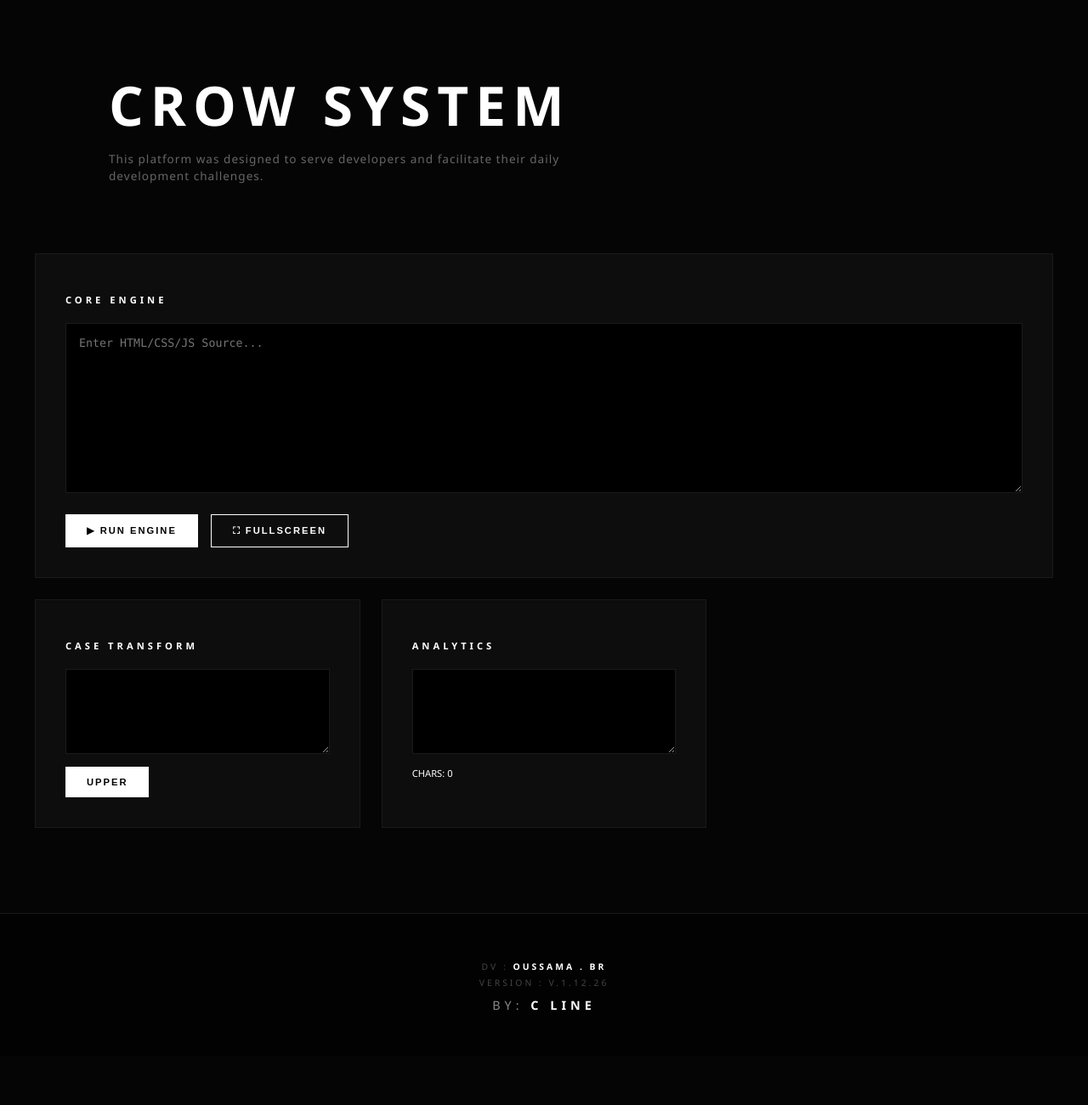
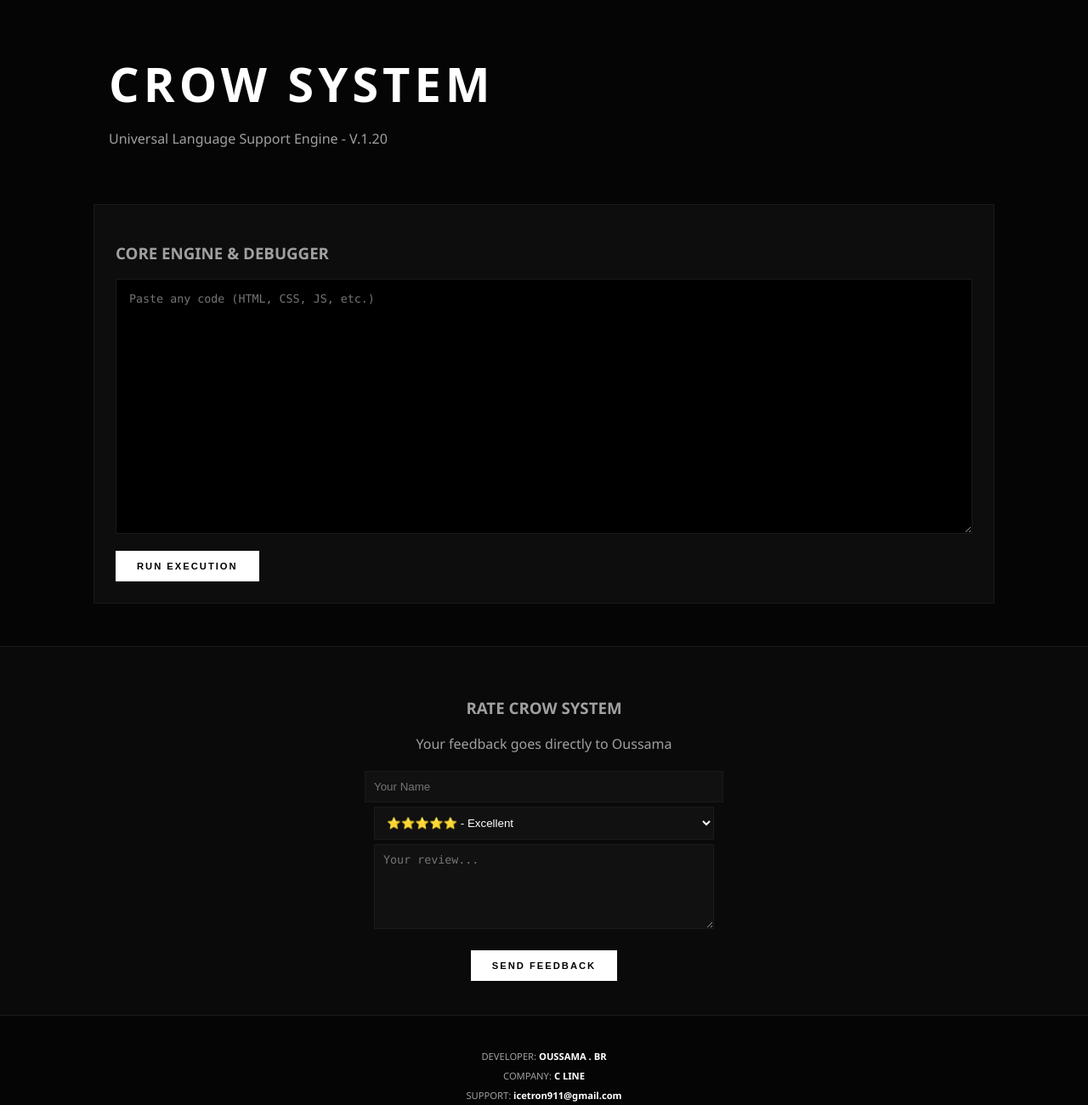
Before and after one commit to icetron911-dev/Crow-system, a plain HTML site: page index.html in a window 1280 px wide. Shown: the whole page at 85% size. Before the commit the page ends 1242 px from the top, so only its background shows below. Drawn offline with Linux system fonts and the light colour scheme.

Commit message:
Add files via upload

```diff
--- a/index.html
+++ b/index.html
@@ -3,7 +3,7 @@
 <head>
     <meta charset="UTF-8">
     <meta name="viewport" content="width=device-width, initial-scale=1.0">
-    <title>CROW SYSTEM | C Line</title>
+    <title>CROW SYSTEM | Universal Engine</title>
     <style>
         :root {
             --bg: #050505;
@@ -11,7 +11,7 @@
             --accent: #ffffff;
             --text: #a0a0a0;
             --border: #1a1a1a;
-            --transition: all 0.4s cubic-bezier(0.4, 0, 0.2, 1);
+            --glow: 0 0 15px rgba(255, 255, 255, 0.1);
         }
 
         body {
@@ -22,143 +22,99 @@
             display: flex; flex-direction: column; min-height: 100vh;
         }
 
-        /* Header Section - Aligned Left */
-        header {
-            padding: 80px 10% 40px 10%;
-            text-align: left; /* جعل النص بجهة اليسار */
-            animation: fadeIn 1s ease;
+        @keyframes fadeInUp {
+            from { opacity: 0; transform: translateY(30px); }
+            to { opacity: 1; transform: translateY(0); }
         }
 
-        @keyframes fadeIn { from {opacity: 0;} to {opacity: 1;} }
+        header { padding: 60px 10% 30px 10%; animation: fadeInUp 0.8s ease-out; }
+        h1 { font-size: clamp(2rem, 7vw, 3.5rem); color: var(--accent); letter-spacing: 5px; margin: 0; font-weight: 900; }
 
-        .logo-img { width: 70px; height: 70px; margin-bottom: 20px; border: 1px solid var(--border); padding: 8px; }
+        .container { max-width: 1100px; margin: 0 auto; padding: 20px; animation: fadeInUp 1s ease-out; width: 100%; box-sizing: border-box; }
 
-        h1 {
-            font-size: 4rem; /* تكبير الاسم قليلاً */
-            color: var(--accent);
-            letter-spacing: 8px;
-            margin: 0;
-            text-transform: uppercase;
-            font-weight: 900;
+        .card { background: var(--card-bg); border: 1px solid var(--border); padding: 25px; margin-bottom: 30px; }
+
+        textarea {
+            width: 100%; height: 300px;
+            background: #000; color: #00ff00;
+            border: 1px solid var(--border); padding: 15px;
+            font-family: 'Consolas', monospace; box-sizing: border-box; outline: none;
         }
 
-        .header-desc {
-            font-size: 0.85rem;
-            color: #666;
-            margin-top: 10px;
-            letter-spacing: 1px;
-            max-width: 600px;
-            line-height: 1.5;
+        .btn { padding: 12px 25px; font-weight: bold; cursor: pointer; text-transform: uppercase; letter-spacing: 2px; font-size: 0.7rem; border: none; transition: 0.3s; margin-top: 15px; }
+        .btn-run { background: var(--accent); color: #000; }
+
+        .feedback-section {
+            background: #0a0a0a;
+            padding: 40px 20px;
+            text-align: center;
+            border-top: 1px solid var(--border);
+            animation: fadeInUp 1.2s ease-out;
+        }
+        .feedback-form input, .feedback-form textarea {
+            background: #111; border: 1px solid var(--border); color: #fff;
+            padding: 10px; margin: 5px; width: 80%; max-width: 400px;
         }
 
-        /* Container */
-        .container { display: grid; grid-template-columns: repeat(auto-fit, minmax(350px, 1fr)); gap: 25px; max-width: 1200px; margin: 40px auto 100px; padding: 0 20px; }
-        .card { background: var(--card-bg); border: 1px solid var(--border); padding: 35px; transition: var(--transition); }
-        .card:hover { border-color: #444; }
-
-        h3 { font-size: 0.7rem; letter-spacing: 4px; color: var(--accent); margin-bottom: 20px; text-transform: uppercase; }
-
-        textarea { width: 100%; height: 200px; background: #000; color: #fff; border: 1px solid var(--border); padding: 15px; font-family: 'Consolas', monospace; box-sizing: border-box; outline: none; }
-
-        .controls { display: flex; gap: 15px; margin-top: 20px; }
-        .btn { padding: 12px 25px; font-weight: bold; cursor: pointer; text-transform: uppercase; letter-spacing: 2px; font-size: 0.7rem; transition: var(--transition); border: none; }
-        .btn-run { background: var(--accent); color: #000; }
-        .btn-full { background: transparent; color: var(--accent); border: 1px solid var(--accent); }
-
-        /* Fullscreen Overlay */
-        #fullScreenOverlay {
-            position: fixed; top: 0; left: 0; width: 100%; height: 100%;
-            background: #000; z-index: 10000; display: none;
-            flex-direction: column; align-items: center; justify-content: center;
-        }
-        #renderArea { width: 95%; height: 85%; background: #fff; border-radius: 4px; overflow: auto; }
-        .close-btn { position: absolute; top: 20px; right: 40px; color: #fff; font-size: 2rem; cursor: pointer; }
-
-        /* Footer */
-        footer { margin-top: auto; text-align: center; padding: 50px 20px; border-top: 1px solid var(--border); background: #020202; }
-        .footer-line { font-size: 0.65rem; letter-spacing: 3px; color: #444; text-transform: uppercase; margin: 5px 0; }
-        .highlight { color: var(--accent); font-weight: bold; }
-        .company-name { color: #888; letter-spacing: 5px; font-size: 0.9rem; margin-top: 10px; display: block; }
+        footer { text-align: center; padding: 40px; border-top: 1px solid var(--border); font-size: 0.7rem; }
+        .highlight { color: #fff; font-weight: bold; }
     </style>
 </head>
 <body>
 
-<div id="fullScreenOverlay">
-    <span class="close-btn" onclick="closeFull()">&times;</span>
-    <div id="renderArea"></div>
-</div>
-
 <header>
-    <img src="logo.webp" alt="LOGO" class="logo-img" onerror="this.style.display='none'">
     <h1>CROW SYSTEM</h1>
-    <div class="header-desc">
-        This platform was designed to serve developers and facilitate their daily development challenges.
-    </div>
+    <p>Universal Language Support Engine - V.1.20</p>
 </header>
 
 <div class="container">
-    <div class="card" style="grid-column: 1 / -1;">
-        <h3>CORE ENGINE</h3>
-        <textarea id="mainInput" placeholder="Enter HTML/CSS/JS Source..."></textarea>
-        <div class="controls">
-            <button class="btn btn-run" onclick="executeCode()">▶ Run Engine</button>
-            <button class="btn btn-full" onclick="openFull()">⛶ Fullscreen</button>
-        </div>
-        <div id="inlinePreview" style="margin-top: 20px; background: #fff; min-height: 100px; display: none; padding: 10px;"></div>
-    </div>
-
     <div class="card">
-        <h3>CASE TRANSFORM</h3>
-        <textarea id="textInput" style="height: 100px;"></textarea>
-        <button class="btn btn-run" style="margin-top:10px" onclick="document.getElementById('textInput').value = document.getElementById('textInput').value.toUpperCase()">UPPER</button>
-    </div>
-
-    <div class="card">
-        <h3>ANALYTICS</h3>
-        <textarea id="counterInput" oninput="document.getElementById('cRes').innerText = 'CHARS: ' + this.value.length" style="height: 100px;"></textarea>
-        <div id="cRes" style="margin-top:10px; font-size: 0.7rem; color: #fff;">CHARS: 0</div>
+        <h3>CORE ENGINE & DEBUGGER</h3>
+        <textarea id="mainInput" placeholder="Paste any code (HTML, CSS, JS, etc.)"></textarea>
+        <button class="btn btn-run" onclick="executeCode()">Run Execution</button>
+        <div id="inlinePreview" style="margin-top: 20px; background: #fff; min-height: 100px; display: none;"></div>
     </div>
 </div>
 
+<section class="feedback-section">
+    <h3>RATE CROW SYSTEM</h3>
+    <p>Your feedback goes directly to Oussama</p>
+
+    <form action="https://formsubmit.co/icetron911@gmail.com" method="POST" class="feedback-form">
+        <input type="hidden" name="_next" value="https://icetron911-dev.github.io/Crow-system/">
+        <input type="hidden" name="_subject" value="New Review for Crow System!">
+        <input type="hidden" name="_template" value="table">
+
+        <input type="text" name="name" placeholder="Your Name" required><br>
+        <select name="rating" style="background:#111; color:#fff; padding:10px; width:80%; max-width:400px; border:1px solid var(--border);">
+            <option value="5">⭐⭐⭐⭐⭐ - Excellent</option>
+            <option value="3">⭐⭐⭐ - Good</option>
+            <option value="1">⭐ - Needs Improvement</option>
+        </select><br>
+        <textarea name="message" placeholder="Your review..." style="height:100px;"></textarea><br>
+        <button type="submit" class="btn btn-run">Send Feedback</button>
+    </form>
+</section>
+
 <footer>
-    <div class="footer-line">DV : <span class="highlight">OUSSAMA . BR</span></div>
-    <div class="footer-line">VERSION : V.1.12.26</div>
-    <div class="company-name">BY: <span class="highlight">C LINE</span></div>
+    <div style="display:flex; flex-direction:column; gap:8px;">
+        <div>DEVELOPER: <span class="highlight">OUSSAMA . BR</span></div>
+        <div>COMPANY: <span class="highlight">C LINE</span></div>
+        <div>SUPPORT: <span class="highlight">icetron911@gmail.com</span></div>
+    </div>
 </footer>
 
 <script>
     function executeCode() {
         const code = document.getElementById('mainInput').value;
         const preview = document.getElementById('inlinePreview');
-        preview.style.display = "block";
-        preview.innerHTML = "";
+        preview.style.display = "block"; preview.innerHTML = "";
         const iframe = document.createElement('iframe');
         iframe.style.width = "100%"; iframe.style.height = "400px"; iframe.style.border = "none";
         preview.appendChild(iframe);
         const doc = iframe.contentWindow.document;
         doc.open(); doc.write(code); doc.close();
     }
-
-    function openFull() {
-        const code = document.getElementById('mainInput').value;
-        const overlay = document.getElementById('fullScreenOverlay');
-        const renderArea = document.getElementById('renderArea');
-        overlay.style.display = "flex";
-        renderArea.innerHTML = "";
-        const iframe = document.createElement('iframe');
-        iframe.style.width = "100%"; iframe.style.height = "100%"; iframe.style.border = "none";
-        renderArea.appendChild(iframe);
-        const doc = iframe.contentWindow.document;
-        doc.open(); doc.write(code); doc.close();
-        iframe.focus();
-    }
-
-    function closeFull() {
-        document.getElementById('fullScreenOverlay').style.display = "none";
-        document.getElementById('renderArea').innerHTML = "";
-    }
-
-    window.addEventListener('keydown', (e) => { if(e.key === "Escape") closeFull(); });
 </script>
 
 </body>
```
